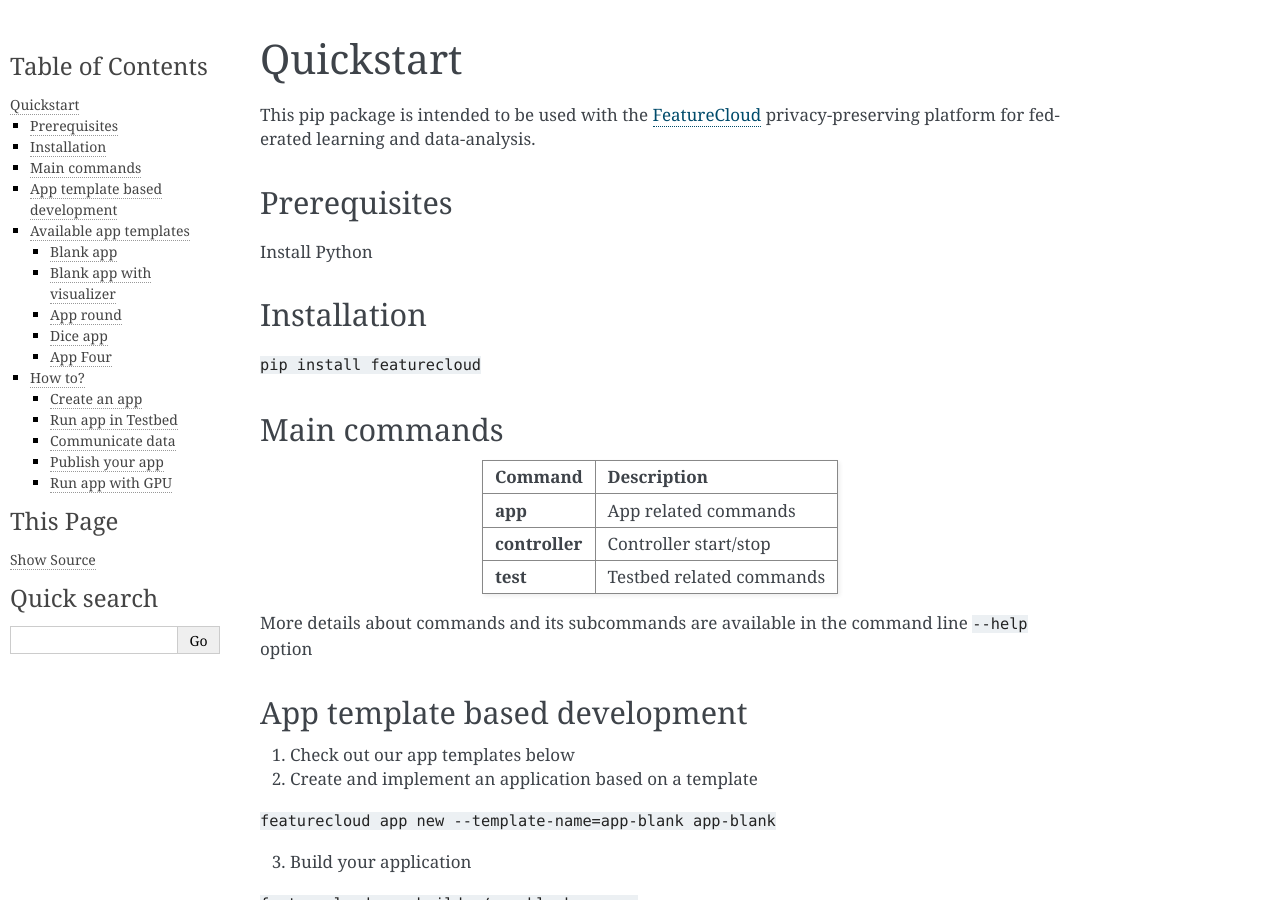
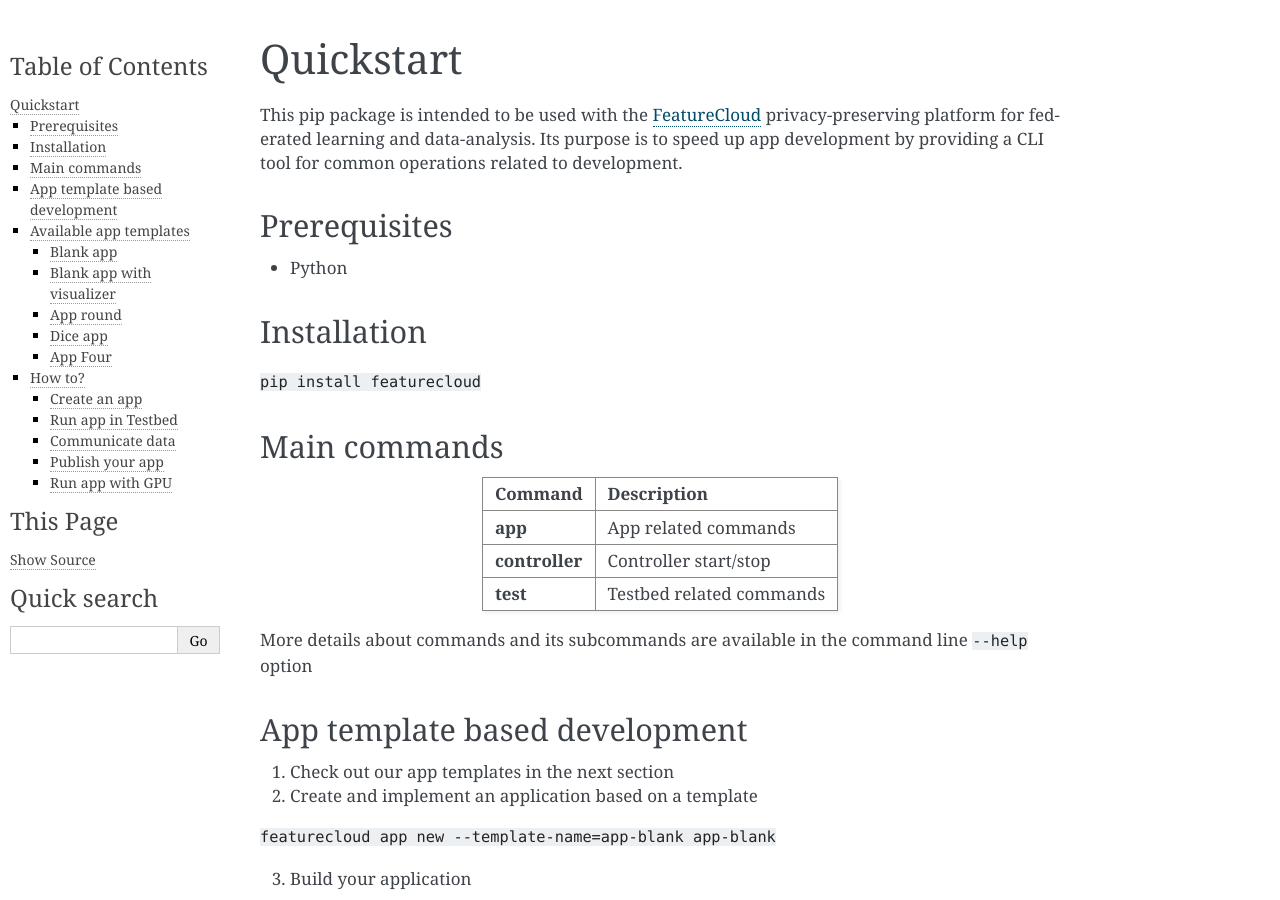
Before and after one commit to FeatureCloud/FeatureCloud, a Sphinx documentation site: the page built from docs/quick_start.rst, in a window 1280 px wide and 900 px high. Built offline with Sphinx 7.4.7, drawn with Linux system fonts in a browser that asks for light colours.

Commit message:
Improved quickstart

```diff
--- a/docs/quick_start.rst
+++ b/docs/quick_start.rst
@@ -2,10 +2,11 @@
 Quickstart
 ==========
 This pip package is intended to be used with the `FeatureCloud <https://featurecloud.ai/>`_ privacy-preserving platform for federated learning and data-analysis.
+Its purpose is to speed up app development by providing a CLI tool for common operations related to development.
 
 Prerequisites
 -------------
-Install Python
+- Python
 
 Installation
 ------------
@@ -27,7 +28,7 @@ More details about commands and its subcommands are available in the command lin
 App template based development
 ------------------------------
 
-1. Check out our app templates below
+1. Check out our app templates in the next section
 
 2. Create and implement an application based on a template
 
```
